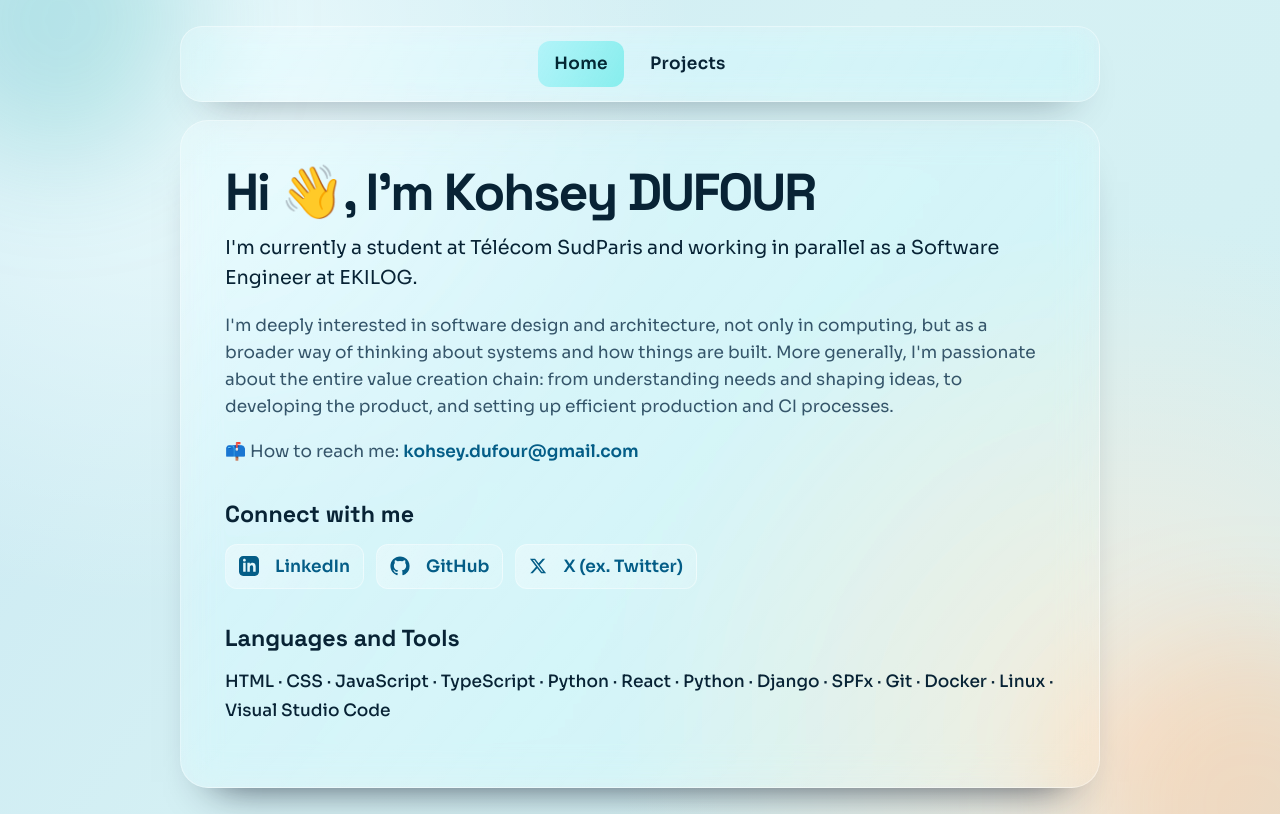
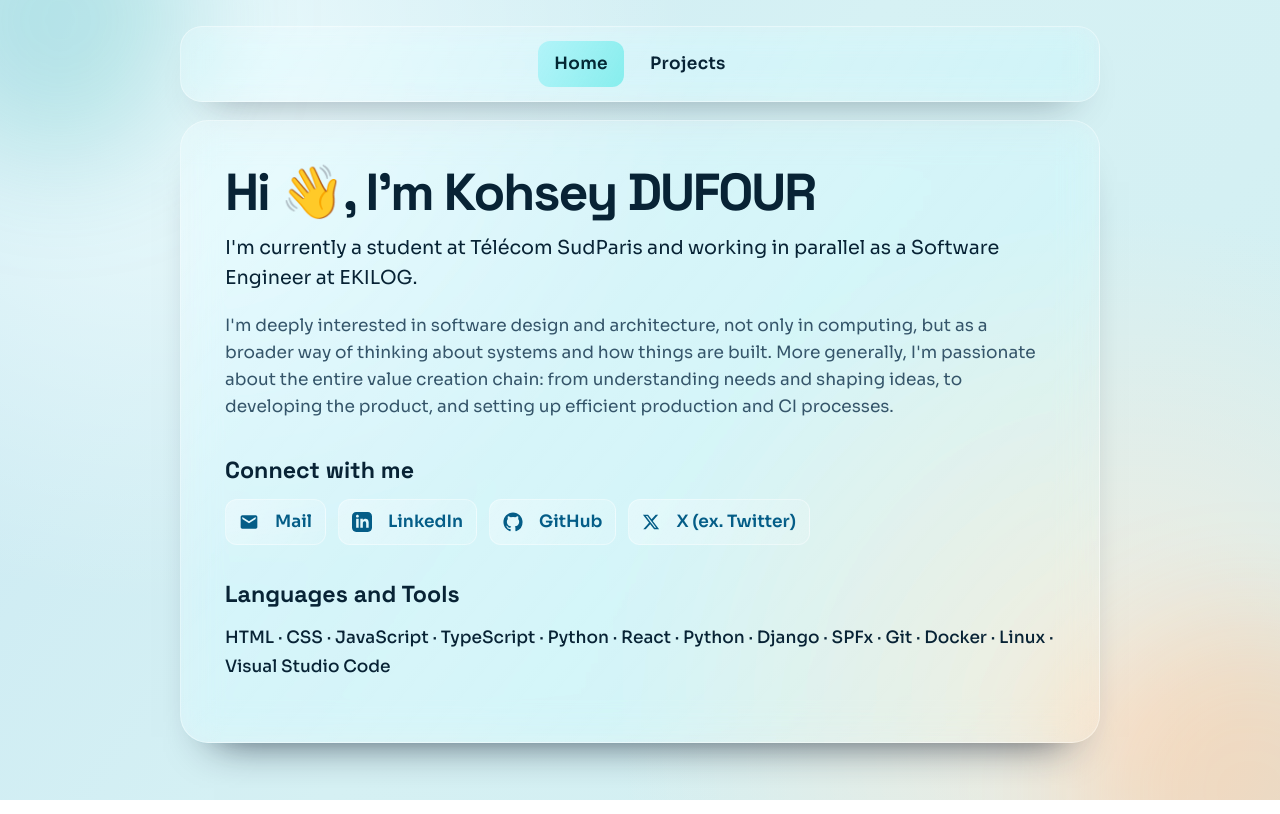
Before and after one commit to KohseyPower/portfolio, a React (Vite) app: page / in a window 1280 px wide. Built offline with nearby package versions, Linux system fonts and the light colour scheme.

Commit message:
fix: move mail link in 'Connect with me'

```diff
--- a/src/pages/Home.tsx
+++ b/src/pages/Home.tsx
@@ -16,14 +16,21 @@ export default function Home() {
         developing the product, and setting up efficient production and CI
         processes.
       </Styled.Paragraph>
-      <Styled.Paragraph>
-        📫 How to reach me:{" "}
-        <Styled.ContactLink href="mailto:kohsey.dufour@gmail.com">
-          kohsey.dufour@gmail.com
-        </Styled.ContactLink>
-      </Styled.Paragraph>
       <Styled.Subtitle>Connect with me</Styled.Subtitle>
       <Styled.SocialLinks>
+        <Styled.ContactLink href="mailto:kohsey.dufour@gmail.com">
+          <svg
+            xmlns="http://www.w3.org/2000/svg"
+            width="20"
+            height="20"
+            viewBox="0 0 24 24"
+            fill="currentColor"
+            style={{ marginRight: "8px" }}
+          >
+            <path d="M20 4H4c-1.1 0-2 .9-2 2v12c0 1.1.9 2 2 2h16c1.1 0 2-.9 2-2V6c0-1.1-.9-2-2-2zm0 4.5-8 5-8-5V6l8 5 8-5v2.5z" />
+          </svg>
+          Mail
+        </Styled.ContactLink>
         <Styled.ContactLink
           href="https://www.linkedin.com/in/kohsey-dufour/"
           target="_blank"
```
